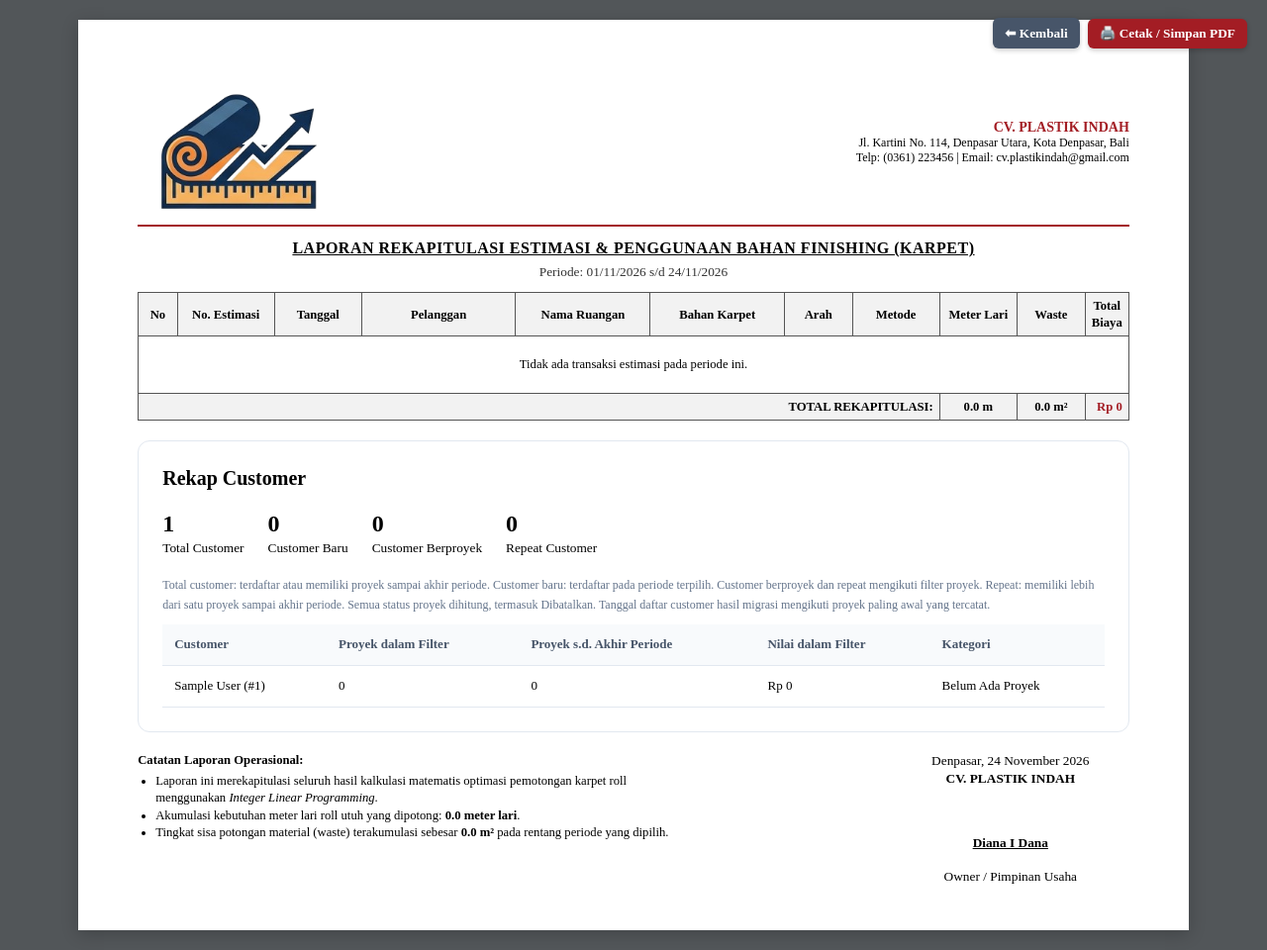
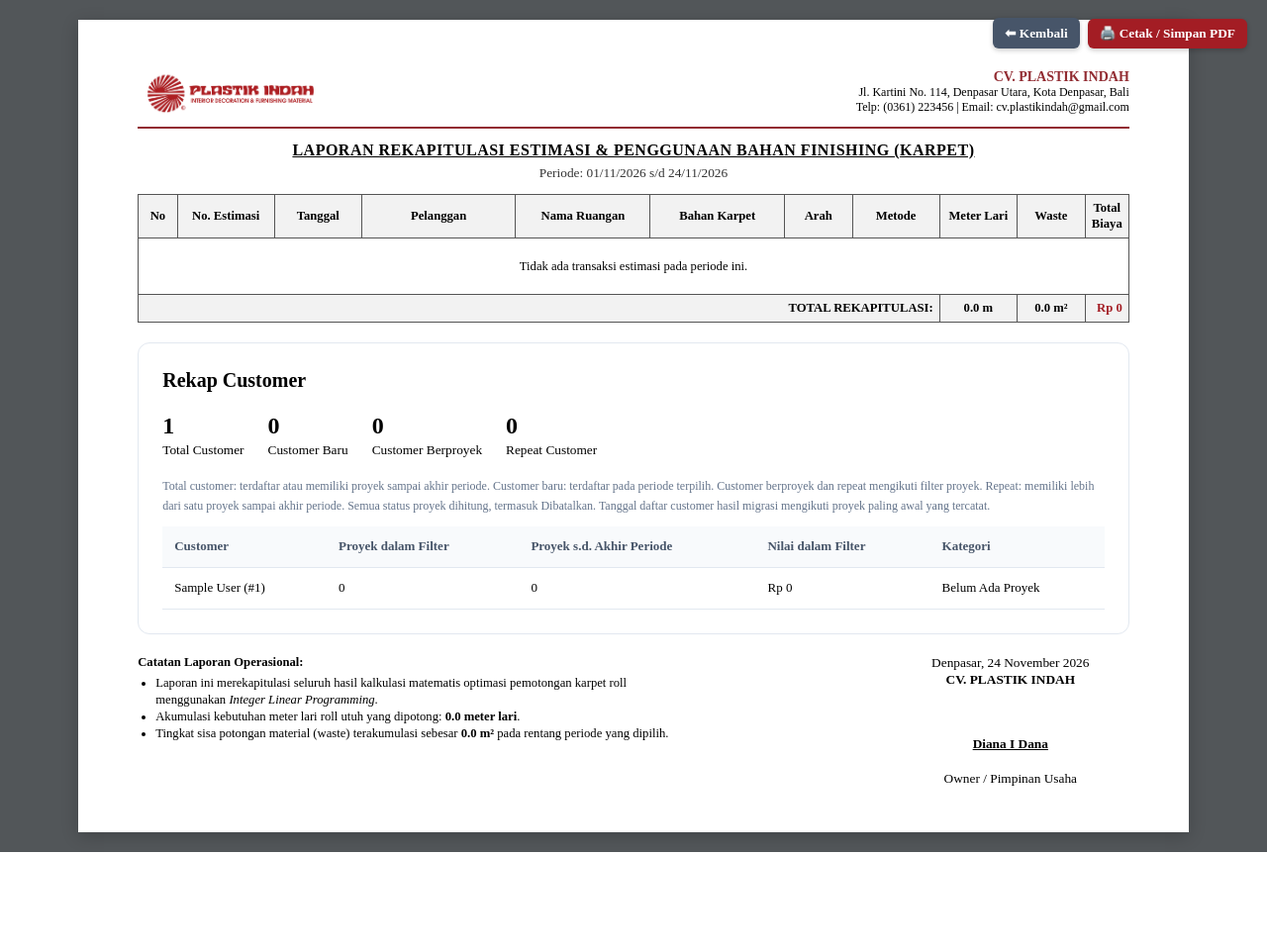
Before and after one commit to aca0091/Skripsi-Estimator, a PHP site: page /cetak_laporan.php in a window 1280 px wide. Shown: the whole page at 99% size. After the commit the page ends 861 px from the top, so only its background shows below. Run offline with PHP 8.4, Linux system fonts and the light colour scheme; the visitor is signed in with stand-in values (Sample User, id 1); data that the repository does not hold is empty.

Commit message:
update kop pdf laporan

```diff
--- a/cetak_laporan.php
+++ b/cetak_laporan.php
@@ -101,25 +101,35 @@ foreach ($dataLaporan as $row) {
             display: flex;
             align-items: center;
             justify-content: space-between;
-            border-bottom: 2px solid var(--brand-color);
-            padding-bottom: 6px;
+            gap: 6mm;
+            min-height: 17mm;
+            border-bottom: 2px solid #922c32;
+            padding-bottom: 2mm;
+            break-inside: avoid;
+            page-break-inside: avoid;
             margin-bottom: 12px;
         }
 
+        .kop-logo {
+            flex: 0 0 50mm;
+        }
+
         .kop-logo img {
-            max-width: 210px;
+            width: 50mm;
+            max-width: 100%;
             height: auto;
             display: block;
         }
 
         .kop-address {
+            flex: 1;
             text-align: right;
             font-size: 9pt;
             line-height: 1.25;
         }
 
         .kop-address strong {
-            color: var(--brand-color);
+            color: #922c32;
             font-size: 10.5pt;
             font-weight: bold;
         }
@@ -265,7 +275,7 @@ foreach ($dataLaporan as $row) {
         <!-- KOP SURAT -->
         <div class="kop-surat">
             <div class="kop-logo">
-                <img src="assets/images/logo_estimasi.png" alt="CV. Plastik Indah">
+                <img src="assets/images/logo_plastik_indah.png" alt="Plastik Indah — Interior Decoration &amp; Furnishing Material">
             </div>
             <div class="kop-address">
                 <strong>CV. PLASTIK INDAH</strong><br>
```
Also changed, not shown: cetak_estimasi.php (+16 -7 lines).
